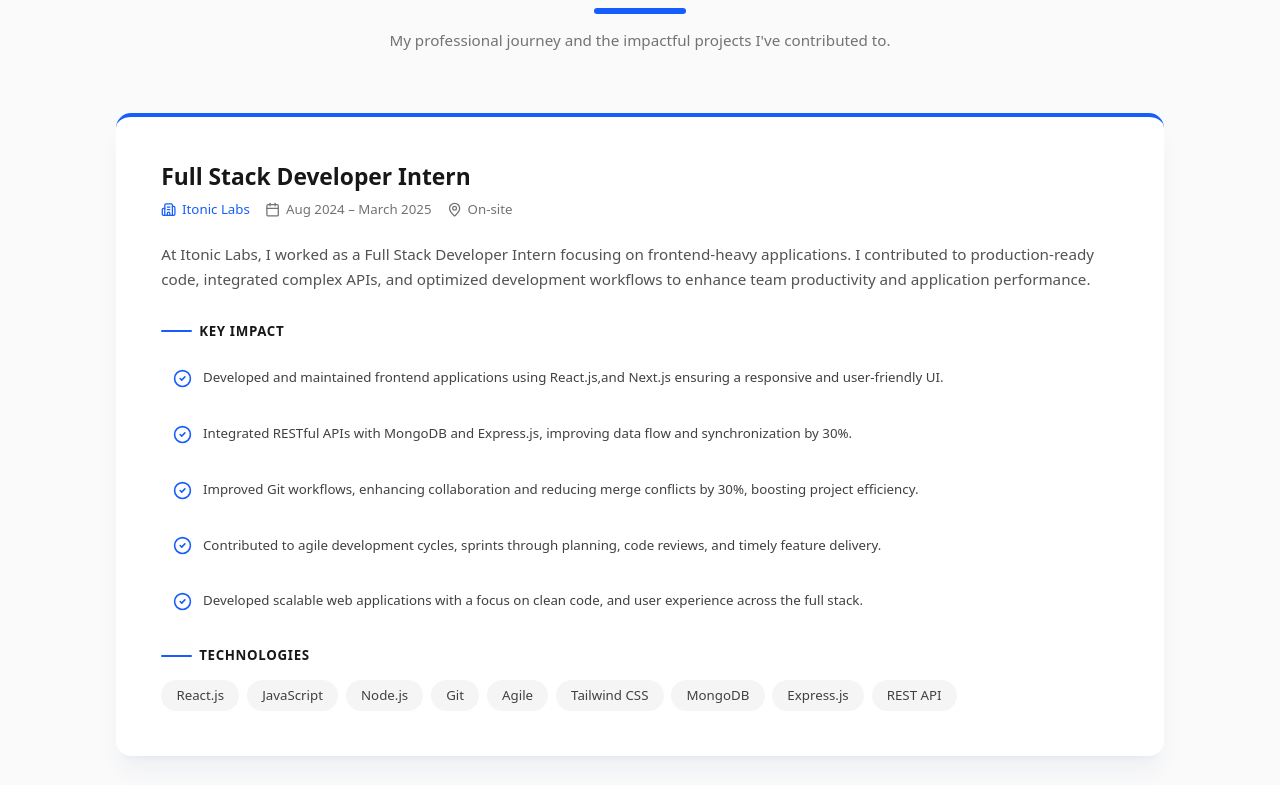
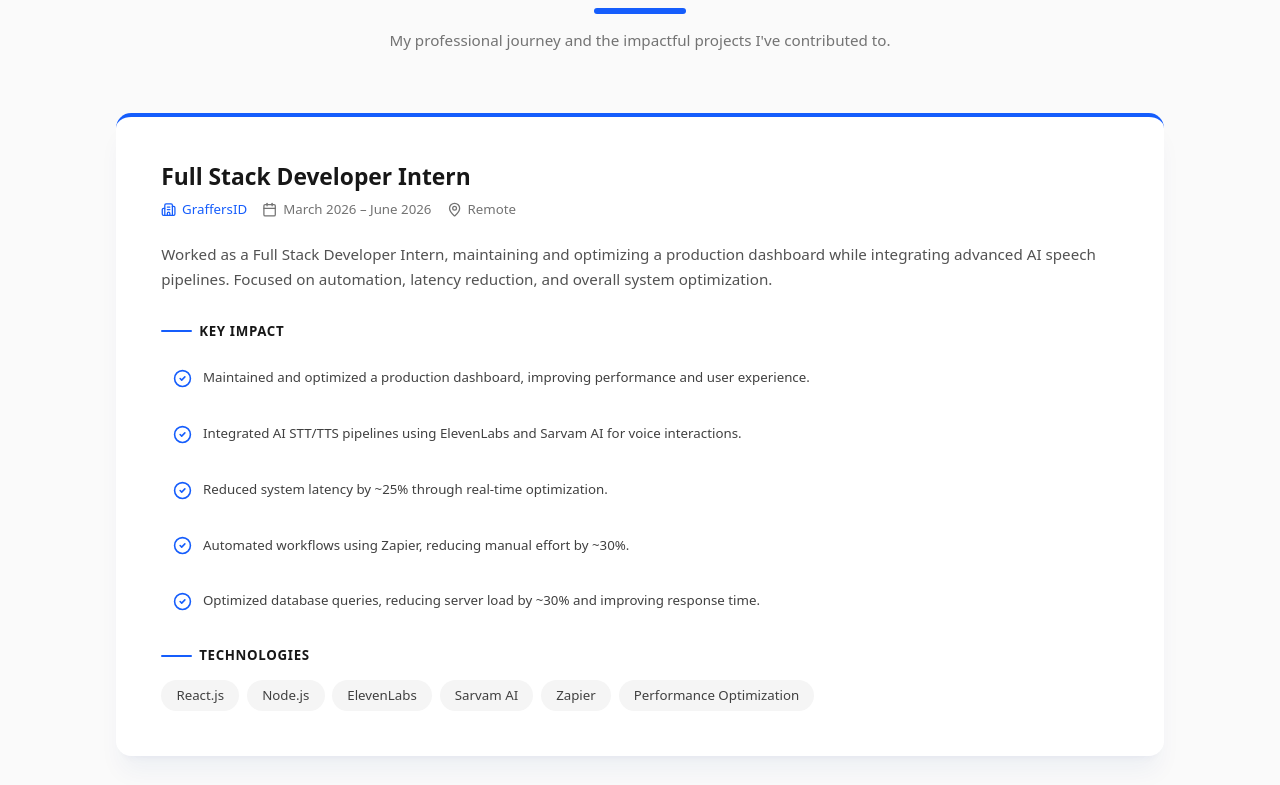
Before and after one commit to suman987654432/suman_portfolio, a Next.js app: page / in a window 1280 px wide. Shown: the part 2490-3275 px from the top of the page. Built offline with nearby package versions, Linux system fonts and the light colour scheme.

Commit message:
feat: add Experience section component to portfolio

```diff
--- a/src/components/experience.tsx
+++ b/src/components/experience.tsx
@@ -1,6 +1,39 @@
 "use client"
 import { motion } from "framer-motion"
 import { Building2, Calendar, CheckCircle2, MapPin, Sparkles } from "lucide-react"
+
+const experiences = [
+  {
+    role: "Full Stack Developer Intern",
+    company: "GraffersID",
+    period: "March 2026 – June 2026",
+    location: "Remote",
+    description: "Worked as a Full Stack Developer Intern, maintaining and optimizing a production dashboard while integrating advanced AI speech pipelines. Focused on automation, latency reduction, and overall system optimization.",
+    impact: [
+      "Maintained and optimized a production dashboard, improving performance and user experience.",
+      "Integrated AI STT/TTS pipelines using ElevenLabs and Sarvam AI for voice interactions.",
+      "Reduced system latency by ~25% through real-time optimization.",
+      "Automated workflows using Zapier, reducing manual effort by ~30%.",
+      "Optimized database queries, reducing server load by ~30% and improving response time."
+    ],
+    technologies: ["React.js", "Node.js", "ElevenLabs", "Sarvam AI", "Zapier", "Performance Optimization"]
+  },
+  {
+    role: "Full Stack Developer Intern",
+    company: "Itonic Labs",
+    period: "Aug 2024 – March 2025",
+    location: "On-site",
+    description: "At Itonic Labs, I worked as a Full Stack Developer Intern focusing on frontend-heavy applications. I contributed to production-ready code, integrated complex APIs, and optimized development workflows to enhance team productivity and application performance.",
+    impact: [
+      "Developed and maintained frontend applications using React.js,and Next.js ensuring a responsive and user-friendly UI.",
+      "Integrated RESTful APIs with MongoDB and Express.js, improving data flow and synchronization by 30%.",
+      "Improved Git workflows, enhancing collaboration and reducing merge conflicts by 30%, boosting project efficiency.",
+      "Contributed to agile development cycles, sprints through planning, code reviews, and timely feature delivery.",
+      "Developed scalable web applications with a focus on clean code, and user experience across the full stack."
+    ],
+    technologies: ["React.js", "JavaScript", "Node.js", "Git", "Agile", "Tailwind CSS", "MongoDB", "Express.js", "REST API"]
+  }
+];
 
 export function Experience() {
   return (
@@ -21,7 +54,10 @@ export function Experience() {
           </p>
         </div>
 
+        <div className="space-y-8">
+          {experiences.map((exp, index) => (
             <motion.div
+              key={index}
               initial={{ opacity: 0, y: 20 }}
               whileInView={{ opacity: 1, y: 0 }}
               viewport={{ once: true }}
@@ -30,27 +66,28 @@ export function Experience() {
               {/* Header Row */}
               <div className="flex flex-col md:flex-row justify-between items-start md:items-center gap-4 mb-6">
                 <div>
-              <h3 className="text-2xl font-bold text-neutral-900 dark:text-white">Full Stack Developer Intern</h3>
+                  <h3 className="text-2xl font-bold text-neutral-900 dark:text-white">{exp.role}</h3>
                   <div className="flex flex-wrap gap-4 mt-2 text-sm font-medium text-neutral-500 dark:text-neutral-400">
                     <div className="flex items-center gap-1.5 text-blue-600 dark:text-blue-400">
                       <Building2 className="w-4 h-4" />
-                  <span>Itonic Labs</span>
+                      <span>{exp.company}</span>
                     </div>
                     <div className="flex items-center gap-1.5">
                       <Calendar className="w-4 h-4" />
-                  <span>Aug 2024 – March 2025</span>
+                      <span>{exp.period}</span>
                     </div>
+                    {exp.location && (
                       <div className="flex items-center gap-1.5">
                         <MapPin className="w-4 h-4" />
-                  <span>On-site</span>
+                        <span>{exp.location}</span>
+                      </div>
+                    )}
                   </div>
                 </div>
               </div>
 
-          </div>
-
               <p className="text-neutral-600 dark:text-neutral-300 mb-8 leading-relaxed">
-            At Itonic Labs, I worked as a Full Stack Developer Intern focusing on frontend-heavy applications. I contributed to production-ready code, integrated complex APIs, and optimized development workflows to enhance team productivity and application performance.
+                {exp.description}
               </p>
 
               <div className="space-y-6">
@@ -60,14 +97,8 @@ export function Experience() {
                     Key Impact
                   </h4>
                   <div className="grid gap-3">
-                {[
-                  "Developed and maintained frontend applications using React.js,and Next.js ensuring a responsive and user-friendly UI.",
-                  "Integrated RESTful APIs with MongoDB and Express.js, improving data flow and synchronization by 30%.",
-                  "Improved Git workflows, enhancing collaboration and reducing merge conflicts by 30%, boosting project efficiency.",
-                   "Contributed to agile development cycles, sprints through planning, code reviews, and timely feature delivery.",
-                   "Developed scalable web applications with a focus on clean code, and user experience across the full stack."
-                ].map((item, i) => (
-                  <div key={i} className="flex items-start gap-3 p-3   dark:hover:bg-blue-900/10 transition-colors group">
+                    {exp.impact.map((item, i) => (
+                      <div key={i} className="flex items-start gap-3 p-3 dark:hover:bg-blue-900/10 transition-colors group">
                         <CheckCircle2 className="w-5 h-5 text-blue-600 dark:text-blue-400 mt-0.5 flex-shrink-0 group-hover:scale-110 transition-transform" />
                         <span className="text-neutral-700 dark:text-neutral-300 text-sm leading-relaxed">{item}</span>
                       </div>
@@ -81,7 +112,7 @@ export function Experience() {
                     Technologies
                   </h4>
                   <div className="flex flex-wrap gap-2">
-                {["React.js", "JavaScript", "Node.js", "Git", "Agile", "Tailwind CSS", "MongoDB", "Express.js", "REST API"].map((tech, i) => (
+                    {exp.technologies.map((tech, i) => (
                       <span
                         key={i}
                         className="px-4 py-1.5 rounded-full text-sm font-medium bg-neutral-100 dark:bg-neutral-800 text-neutral-700 dark:text-neutral-300 hover:bg-blue-100 dark:hover:bg-blue-900/30 hover:text-blue-700 dark:hover:text-blue-300 transition-colors cursor-default"
@@ -93,6 +124,8 @@ export function Experience() {
                 </div>
               </div>
             </motion.div>
+          ))}
+        </div>
       </div>
     </section>
   )
```
Lines whose indentation alone changed are shown as unchanged.
